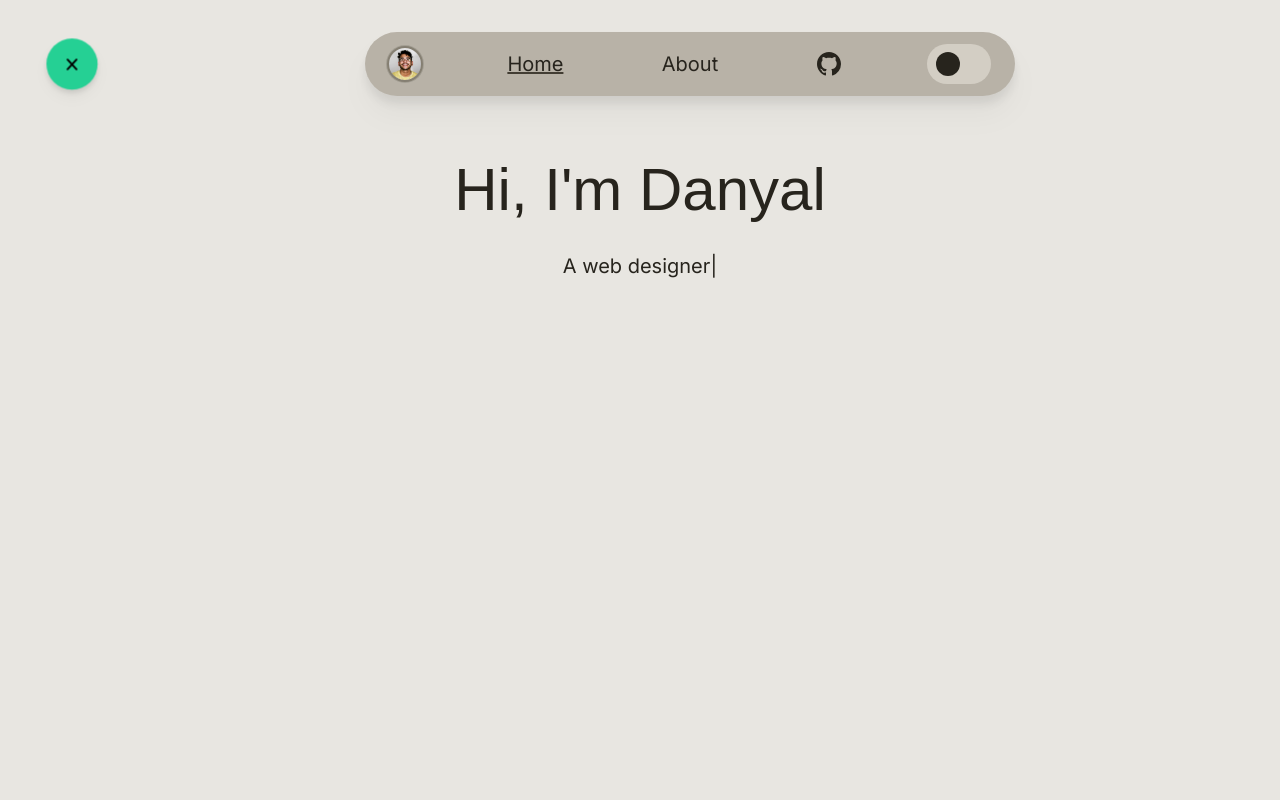
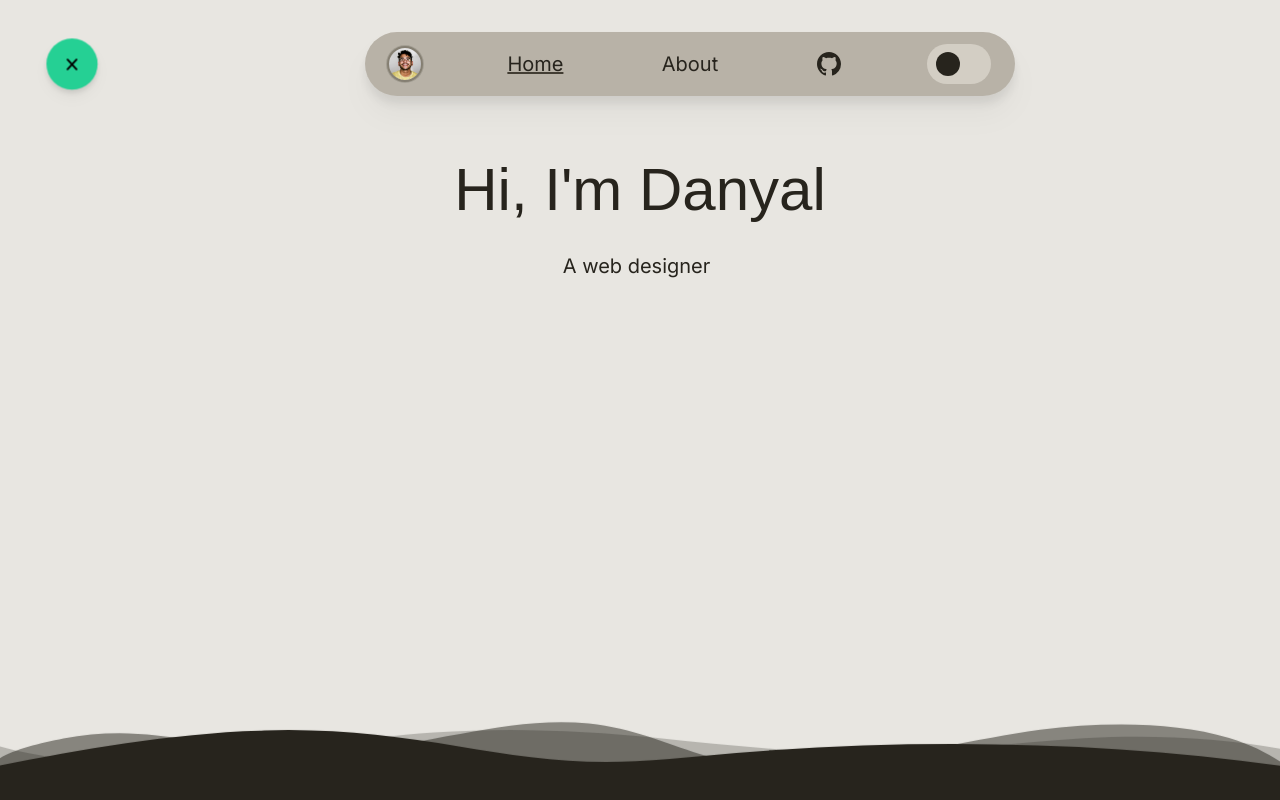
Before and after one commit to theonlynanu/website, a Next.js app: page / in a window 1280 px wide. Shown: the top 800 px of the page. Built offline with nearby package versions, Linux system fonts and the light colour scheme; no server answers; a web font is replaced by a local one.

Commit message:
Add border beneath Hero banner

```diff
--- /dev/null
+++ b/src/app/_components/About.tsx
@@ -0,0 +1,8 @@
+export default function About() {
+  return (
+    <div className="h-36 bg-standard-900 dark:bg-standard-100 text-standard-100 dark:text-standard-900 w-full mx-0 pt-12">
+      <p className="h-36 bg-standard-900 dark:bg-standard-100">Test</p>
+      <br />
+    </div>
+  );
+}
--- a/src/app/_components/Hero.tsx
+++ b/src/app/_components/Hero.tsx
@@ -8,7 +8,7 @@ import Cone from "./Cone";
 import Stars from "./Stars";
 import { TypeAnimation } from "react-type-animation";
 import Eyeball from "./Eyeball";
-import { croissant, montaga, poiret } from "../../fonts";
+import { montaga } from "../../fonts";
 
 export default function Hero() {
   const { width, height } = useWindowDimensions();
@@ -75,6 +75,31 @@ export default function Hero() {
           speed={60}
         />
       </span>
+
+      <div className="absolute bottom-0 left-0 w-full overflow-hidden leading-[0] transform-gpu rotate-180">
+        <svg
+          data-name="Layer 1"
+          xmlns="http://www.w3.org/2000/svg"
+          viewBox="0 0 1200 120"
+          preserveAspectRatio="none"
+          className="relative block w-[calc(100%+1.3px)] h-[50px]"
+        >
+          <path
+            d="M0,0V46.29c47.79,22.2,103.59,32.17,158,28,70.36-5.37,136.33-33.31,206.8-37.5C438.64,32.43,512.34,53.67,583,72.05c69.27,18,138.3,24.88,209.4,13.08,36.15-6,69.85-17.84,104.45-29.34C989.49,25,1113-14.29,1200,52.47V0Z"
+            opacity=".25"
+            className="fill-standard-900 dark:fill-standard-100"
+          ></path>
+          <path
+            d="M0,0V15.81C13,36.92,27.64,56.86,47.69,72.05,99.41,111.27,165,111,224.58,91.58c31.15-10.15,60.09-26.07,89.67-39.8,40.92-19,84.73-46,130.83-49.67,36.26-2.85,70.9,9.42,98.6,31.56,31.77,25.39,62.32,62,103.63,73,40.44,10.79,81.35-6.69,119.13-24.28s75.16-39,116.92-43.05c59.73-5.85,113.28,22.88,168.9,38.84,30.2,8.66,59,6.17,87.09-7.5,22.43-10.89,48-26.93,60.65-49.24V0Z"
+            opacity=".5"
+            className="fill-standard-900 dark:fill-standard-100"
+          ></path>
+          <path
+            d="M0,0V5.63C149.93,59,314.09,71.32,475.83,42.57c43-7.64,84.23-20.12,127.61-26.46,59-8.63,112.48,12.24,165.56,35.4C827.93,77.22,886,95.24,951.2,90c86.53-7,172.46-45.71,248.8-84.81V0Z"
+            className="fill-standard-900 dark:fill-standard-100"
+          ></path>
+        </svg>
+      </div>
     </div>
   );
 }
--- a/src/app/page.tsx
+++ b/src/app/page.tsx
@@ -1,10 +1,11 @@
+import About from "./_components/About";
 import Hero from "./_components/Hero";
-import Game from "./tictactoe/_components/game";
 
 export default function Index() {
   return (
     <div className="">
       <Hero />
+      <About />
     </div>
   );
 }
```
